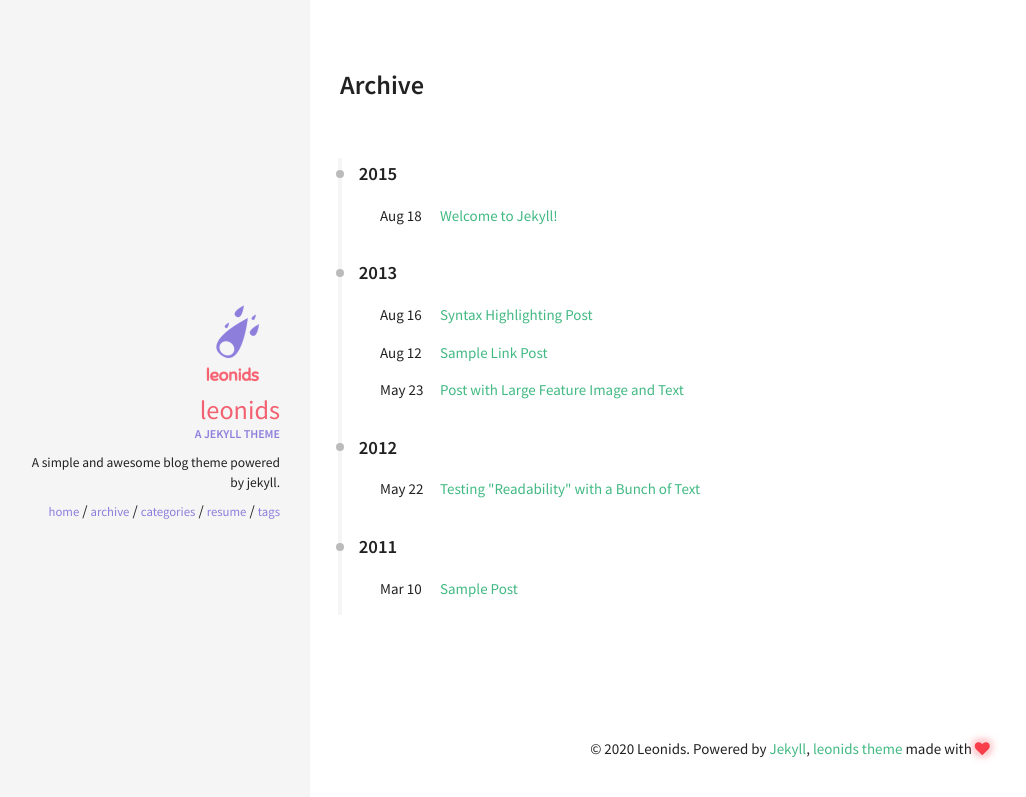
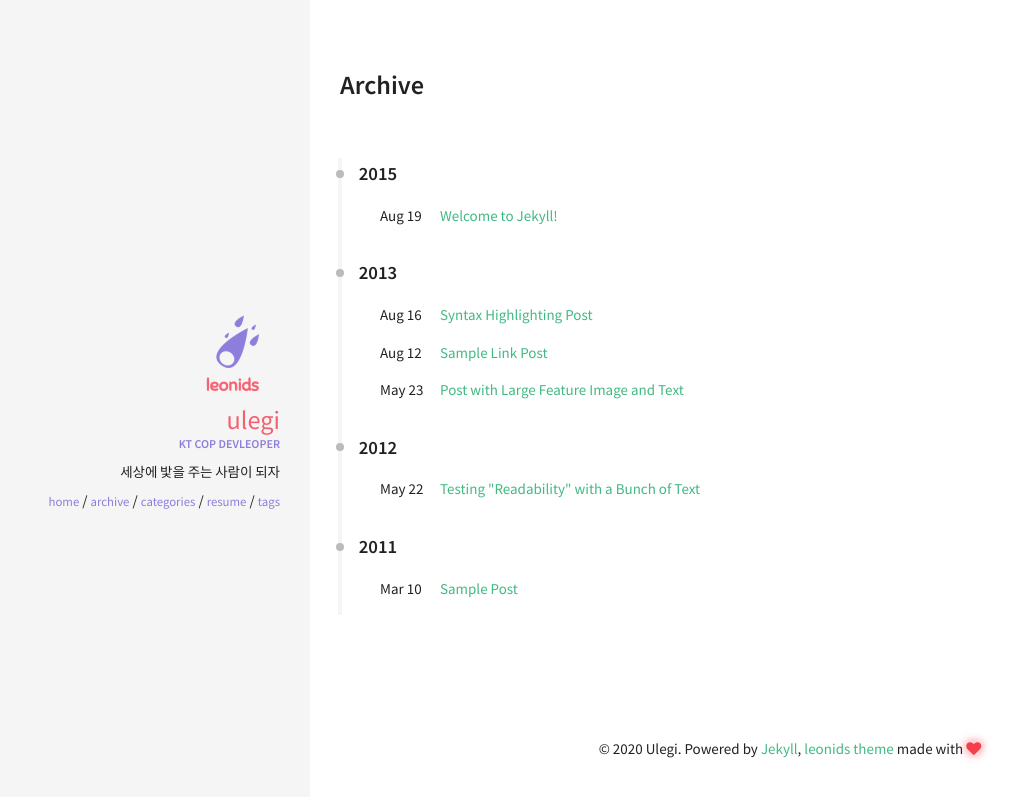
Before and after one commit to Ulegi/Ulegi.github.io, a Jekyll site: the page built from archive.html, in a window 1280 px wide. Shown: the top 797 px of the page, without its empty margins (10-1036 px from the left). Built offline with Jekyll 4.4.1, drawn with Linux system fonts in a browser that asks for light colours.

Commit message:
progile added

```diff
--- a/_config.yml
+++ b/_config.yml
@@ -3,18 +3,18 @@
 # Site wide configuration
 ####################################
 #
-title: Leonids
-email:
-description: A simple and awesome blog theme powered by jekyll.
+title: Ulegi's Blog
+email: smwhite1128@naver.com
+description: 반가워요 :) 재밌는 블로그 만들어보겠습니당
 url: # the base hostname & protocol for your site
-keywords: ["blog", "jekyll"]
+keywords: ["blog", "jekyll", "Development", "Programmer"]
 
 #
 ###################################
 # Jekyll configuration
 ####################################
 #
-timezone:          Europe/Paris
+timezone:          Asia/Seoul
 markdown:          kramdown
 highlighter:       rouge
 excerpt_separator: <!--more-->
@@ -33,10 +33,10 @@ kramdown:
 ####################################
 #
 owner:
-  name: Leonids
+  name: Ulegi
   avatar: leonids-logo.png
-  job: "A jekyll theme"
-  bio: "A simple and awesome blog theme powered by jekyll."
+  job: "KT cop Devleoper"
+  bio: "세상에 밫을 주는 사람이 되자"
   email:
   disqus-shortname:
   twitter: #username
```
